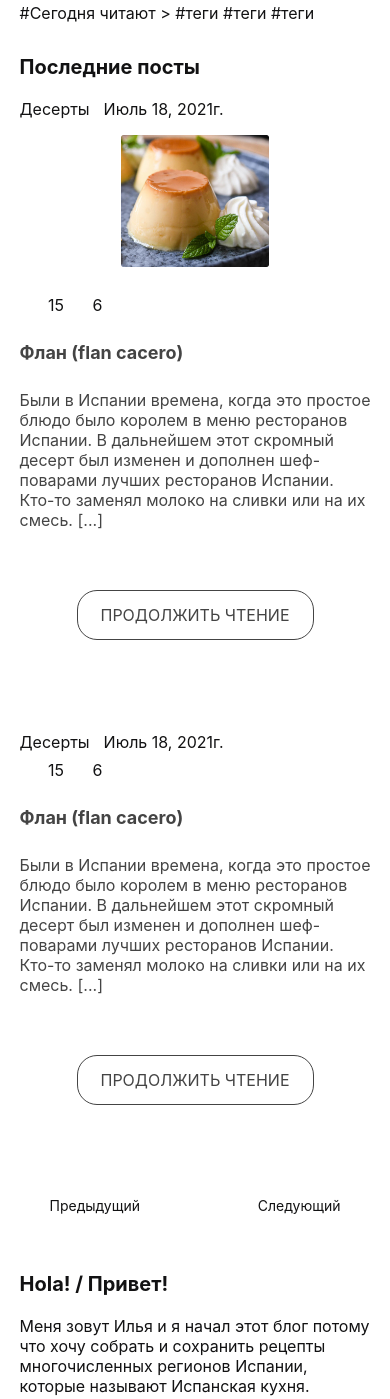
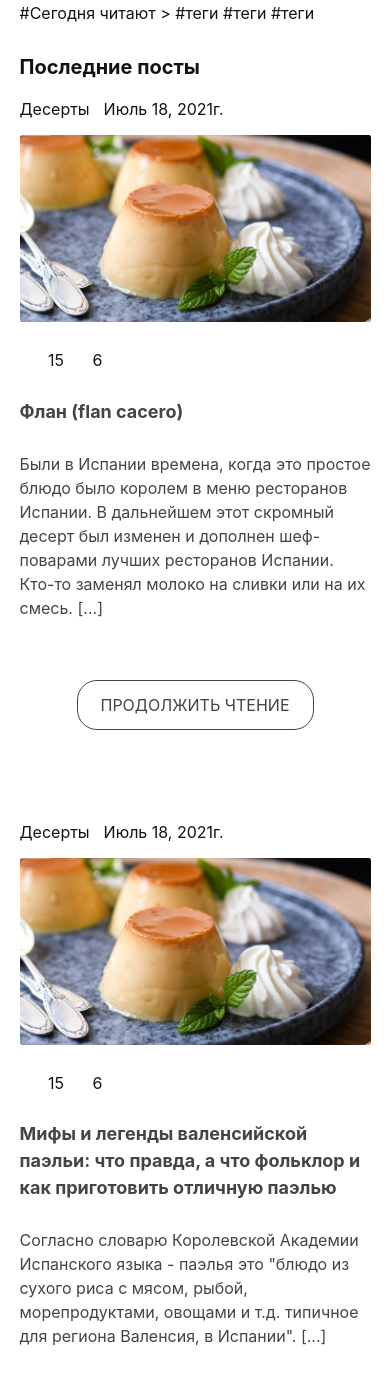
Before and after one commit to ar78ilnik/recetas4, a website: page app/index.html in a window 390 px wide. Shown: the part 248-1647 px from the top of the page. Drawn offline with nearby package versions, Linux system fonts and the light colour scheme; files that its build step writes are made by us from their sources.

Commit message:
New mobile font

```diff
--- a/app/html_components/_aside.html
+++ b/app/html_components/_aside.html
@@ -6,16 +6,18 @@
 			<div class="block__picture">
 				<picture>
 					<!--
-					<source srcset="img/about-desktop@1x.avif 768w" media="(min-width: 1440px)" type="image/avif"/>
-					<source srcset="img/about-desktop@1x.webp 768w" media="(min-width: 1440px)" type="image/webp"/>
-					<source srcset="img/about-desktop@1x.jpg 768w" media="(min-width: 1440px)" type="image/jpeg"/>
-					<source srcset="img/about-tablet@1x.avif 736w" media="(min-width: 768px)" type="image/avif"/>
-					<source srcset="img/about-tablet@1x.webp 736w" media="(min-width: 768px)" type="image/webp"/>
-					<source srcset="img/about-tablet@1x.jpg 736w" media="(min-width: 768px)" type="image/jpeg"/>
-					<source srcset="img/about-mobile@1x.avif 280w" type="image/avif"/>
-					<source srcset="img/about-mobile@1x.webp 280w" type="image/webp"/>
+					<source srcset="img/post1-desktop@1x.avif" media="(min-width: 1440px)" type="image/avif"/>
+					<source srcset="img/post1-desktop@1x.webp" media="(min-width: 1440px)" type="image/webp"/>
+					<source srcset="img/post1-desktop@1x.jpg" media="(min-width: 1440px)" type="image/jpeg"/>
+					<source srcset="img/post1-tablet@1x.avif" media="(min-width: 768px)" type="image/avif"/>
+					<source srcset="img/post1-tablet@1x.webp" media="(min-width: 768px)" type="image/webp"/>
+					<source srcset="img/post1-tablet@1x.jpg" media="(min-width: 768px)" type="image/jpeg"/>
+					<source srcset="img/post1-mobile@1x.avif" type="image/avif"/>
+					<source srcset="img/post1-mobile@1x.webp" type="image/webp"/>
 					-->
-					<img class="block__img" alt="Flan" src="img/about-mobile@1x.jpg">
+					<img
+					src="img/about-mobile@1x.jpg"
+					sizes="100vw">
 				</picture>
 			</div>
 			<a href="#" class="link link_general">Подробнее</a>
@@ -49,21 +51,21 @@
 				<h2 class="title title_h2">Новые рецепты:</h2>
 				<ul class="list">
 					<li class="list__item list__item_new">
-						<img src="img/new1@1x.jpg" alt="" width="100" height="75">
+						<img src="img/new1-mobile@1x.jpg" alt="" width="100" height="75">
 						<div class="list__info">
 							<h3 class="title title_h4">Флан (flan cacero)</h3>
 							<span class="aside__date">27 августа 2021г.</span>
 						</div>
 					</li>
 					<li class="list__item list__item_new">
-						<img src="img/new2@1x.jpg" alt="" width="100" height="75">
+						<img src="img/new2-mobile@1x.jpg" alt="" width="100" height="75">
 						<div class="list__info">
 							<h3 class="title title_h4">Мифы и легенды валенсийской паэльи</h3>
 							<span class="aside__date">27 августа 2021г.</span>
 						</div>
 					</li>
 					<li class="list__item list__item_new">
-						<img src="img/new3@1x.jpg" alt="" width="100" height="75">
+						<img src="img/new3-mobile@1x.jpg" alt="" width="100" height="75">
 						<div class="list__info">
 							<h3 class="title title_h4">Испанский салат с арбузными дольками </h3>
 							<span class="aside__date">27 августа 2021г.</span>
--- a/app/index.html
+++ b/app/index.html
@@ -45,10 +45,8 @@
 								-->
 								<img
 								srcset="
-								img/post1-mobile@1x.jpg 768w,
-								img/post1-tablet@1x.jpg 1000w,
-								img/post1-desktop@1x.jpg 1440w"
-								class="block__img" alt="Flan"
+								img/post1-mobile@1x.jpg 320w,
+								img/post1-tablet@1x.jpg 768w"
 								src="img/post1-mobile@1x.jpg"
 								sizes="100vw">
 							</picture>
@@ -103,6 +101,26 @@
 							</svg>
 							<span class="block__date">Июль 18, 2021г.</span>
 						</div>
+						<div class="block__picture">
+							<picture>
+								<!--
+								<source srcset="img/post1-desktop@1x.avif" media="(min-width: 1440px)" type="image/avif"/>
+								<source srcset="img/post1-desktop@1x.webp" media="(min-width: 1440px)" type="image/webp"/>
+								<source srcset="img/post1-desktop@1x.jpg" media="(min-width: 1440px)" type="image/jpeg"/>
+								<source srcset="img/post1-tablet@1x.avif" media="(min-width: 768px)" type="image/avif"/>
+								<source srcset="img/post1-tablet@1x.webp" media="(min-width: 768px)" type="image/webp"/>
+								<source srcset="img/post1-tablet@1x.jpg" media="(min-width: 768px)" type="image/jpeg"/>
+								<source srcset="img/post1-mobile@1x.avif" type="image/avif"/>
+								<source srcset="img/post1-mobile@1x.webp" type="image/webp"/>
+								-->
+								<img
+								srcset="
+								img/post2-mobile@1x.jpg 320w,
+								img/post1-tablet@1x.jpg 768w"
+								src="img/post1-mobile@1x.jpg"
+								sizes="100vw">
+							</picture>
+						</div>
 						<div class="block__share">
 							<div class="block__likes">
 								<div class="block__like">
@@ -120,7 +138,7 @@
 							</div>
 						</div>
 						<article class="block block-3">
-							<h3 class="title title_h3">Флан (flan cacero)</h3>
+							<h3 class="title title_h3">Мифы и легенды валенсийской паэльи: что правда, а что фольклор и как приготовить отличную паэлью</h3>
 							<div class="block block-4">
 								<div class="block__info">
 									<div class="block__elem">
@@ -141,7 +159,7 @@
 									</div>
 								</div>
 							</div>
-							<p class="block__text">Были в Испании времена, когда это простое блюдо было королем в меню ресторанов Испании. В дальнейшем этот скромный десерт был изменен и дополнен шеф-поварами лучших ресторанов Испании. Кто-то заменял молоко на сливки или на их смесь. [...]</p>
+							<p class="block__text">Согласно словарю Королевской Академии Испанского языка - паэлья это "блюдо из сухого риса с мясом, рыбой, морепродуктами, овощами и т.д. типичное для региона Валенсия, в Испании". [...]</p>
 						</article>
 						<a href="#" class="link link_general">ПРОДОЛЖИТЬ ЧТЕНИЕ</a>
 					</div>
--- a/app/scss/aside.scss
+++ b/app/scss/aside.scss
@@ -1,4 +1,9 @@
 /* Aside */
+.aside {
+	&__date {
+		font-size: 0.75em;
+	}
+}
 @media (min-width: 1440px) {
 	.aside {
 		grid-column: 2/3;
--- a/app/scss/block.scss
+++ b/app/scss/block.scss
@@ -14,6 +14,9 @@
 	}
 	&__info {
 		display: none;
+	}
+	&__text {
+		line-height: 1.5em;
 	}
 	&__meta {
 		align-self: flex-start;
--- a/app/scss/body.scss
+++ b/app/scss/body.scss
@@ -2,6 +2,7 @@
 .body {
 	font-family: 'Inter', sans-serif;
 	color: var(--text);
+	font-size: 1rem;
 	position: relative;
 	&__back {
 		display: none;
--- a/app/scss/style.scss
+++ b/app/scss/style.scss
@@ -13,3 +13,4 @@
 @import 'link';
 @import 'next';
 @import 'form';
+@import 'aside';
--- a/app/scss/title.scss
+++ b/app/scss/title.scss
@@ -10,6 +10,7 @@
 	&_h3 {
 		font-size: 1.125rem;
 		margin-bottom: 1.5em;
+		line-height: 1.5em;
 	}
 	&_h4 {
 		font-size: 0.875rem;
--- a/gulpfile.js
+++ b/gulpfile.js
@@ -113,7 +113,7 @@ function watch() {
     gulp.watch('app/scss/*.scss', style);
     gulp.watch('app/js/**/*.js', js);
     gulp.watch('app/fonts/*.{woff, woff2}', copy);
-    gulp.watch('app/img/**/*.jpg', toWebp);
+    gulp.watch('app/img/**/*.jpg', images);
     gulp.watch('app/img/**/*.svg', sprite);
 };
 
--- a/package.json
+++ b/package.json
@@ -1,7 +1,6 @@
 {
   "name": "recetas",
   "version": "1.0.0",
-  "description": "",
   "main": "gulpfile.js",
   "scripts": {
     "test": "echo \"Error: no test specified\" && exit 1"
@@ -33,5 +32,6 @@
     "gulp-webp": "^4.0.1",
     "postcss": "^8.3.11",
     "sass": "^1.43.4"
-  }
+  },
+  "description": ""
 }
```
Also changed, not shown: app/img/new1-mobile@1x.jpg (added), app/img/new2-mobile@1x.jpg (added), app/img/new3-mobile@1x.jpg (added), app/img/post2-mobile@1x.jpg (added).
